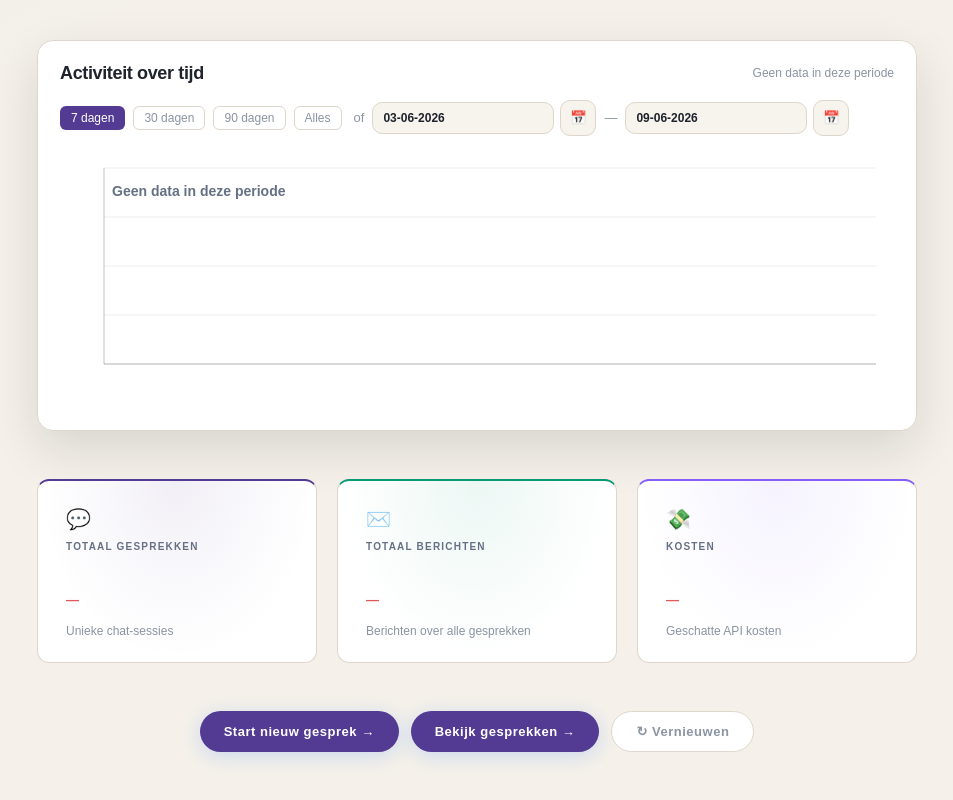
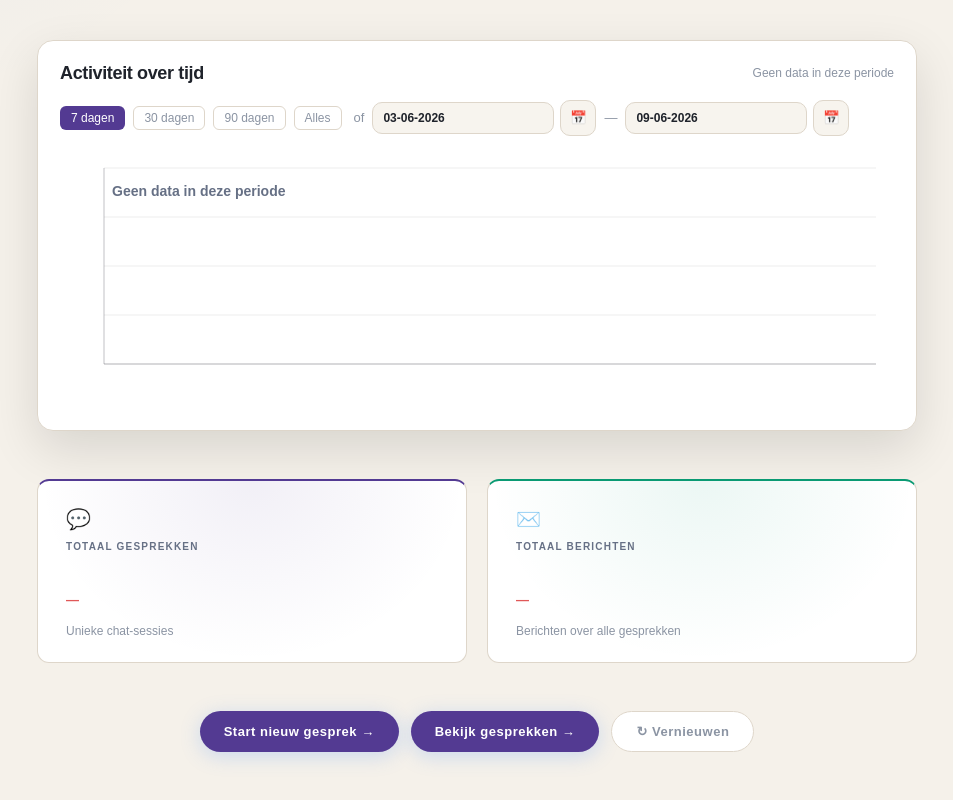
Before and after one commit to reasonwebdevelopment/chatassistend-Boiten, a website built with Vite: page src/client/overzicht.html in a window 1280 px wide. Shown: the part 374-1174 px from the top of the page, without its empty margins (163-1116 px from the left). Built offline with nearby package versions, Linux system fonts and the light colour scheme; no server answers; a web font is replaced by a local one.

Commit message:
Refactor dashboard assets and styles
- Removed the old dashboard JavaScript file and replaced it with a new version.
- Updated the HTML to reference the new JavaScript and CSS files.
- Modified the CSS grid layout for the stats section to use a responsive design.
- Commented out the cost stat card in the HTML to hide it from view.
- Adjusted TypeScript to handle potential null values for the cost stat element.
- Added shimmer and error handling for the cost stat display.

```diff
--- a/src/client/overzicht.css
+++ b/src/client/overzicht.css
@@ -174,7 +174,7 @@ main {
 
 .stats-grid {
   display: grid;
-  grid-template-columns: repeat(3, 280px);
+  grid-template-columns: repeat(2, minmax(0, 1fr));
   gap: 20px;
   width: min(var(--stats-track-width), 100%);
   animation: fadeUp 0.5s 0.15s ease both;
--- a/src/client/overzicht.html
+++ b/src/client/overzicht.html
@@ -126,14 +126,14 @@
           ></span>
           <span class="card-sub">Berichten over alle gesprekken</span>
         </div>
-        <div class="stat-card cost">
+        <!-- <div class="stat-card cost">
           <span class="card-icon">💸</span>
           <span class="card-label">Kosten</span>
           <span class="card-number" id="stat-cost"
             ><span class="shimmer"></span
           ></span>
           <span class="card-sub">Geschatte API kosten</span>
-        </div>
+        </div> -->
       </div>
 
       <div class="cta-row">
--- a/src/client/overzicht.ts
+++ b/src/client/overzicht.ts
@@ -5,7 +5,7 @@ const themeToggle = document.getElementById(
 ) as HTMLButtonElement;
 const statChats = document.getElementById("stat-chats")!;
 const statMsgs = document.getElementById("stat-msgs")!;
-const statCost = document.getElementById("stat-cost")!;
+const statCost = document.getElementById("stat-cost");
 const refreshBtn = document.getElementById("refresh-btn") as HTMLButtonElement;
 
 const themeStorageKey = "dashboard-theme";
@@ -45,13 +45,17 @@ function applyTheme(theme: Theme): void {
 function setShimmer(): void {
   statChats.innerHTML = '<span class="shimmer"></span>';
   statMsgs.innerHTML = '<span class="shimmer"></span>';
+  if (statCost) {
     statCost.innerHTML = '<span class="shimmer"></span>';
+  }
 }
 
 function setError(): void {
   statChats.innerHTML = '<span class="error-msg">—</span>';
   statMsgs.innerHTML = '<span class="error-msg">—</span>';
+  if (statCost) {
     statCost.innerHTML = '<span class="error-msg">—</span>';
+  }
 }
 
 async function loadStats(): Promise<void> {
@@ -73,6 +77,7 @@ async function loadStats(): Promise<void> {
     _counts = counts;
     renderChart(conversations, counts);
 
+    if (statCost) {
       try {
         const usageRes = await fetch("/api/usage");
         if (!usageRes.ok) throw new Error(`API fout: ${usageRes.status}`);
@@ -88,6 +93,7 @@ async function loadStats(): Promise<void> {
       } catch (usageErr) {
         console.error("Kosten konden niet worden geladen:", usageErr);
         statCost.innerHTML = '<span class="error-msg">—</span>';
+      }
     }
   } catch (err) {
     console.error("Stats konden niet worden geladen:", err);
```
Also changed, not shown: dist/client/assets/dashboard_2-BAhirKQr.js (added), dist/client/assets/dashboard_2-MkckL5Y6.css (deleted), dist/client/assets/dashboard_2-QNi5bqqD.js (deleted), dist/client/assets/dashboard_2-aVclznLX.css (added), dist/client/overzicht.html. Lines whose indentation alone changed are shown as unchanged.
